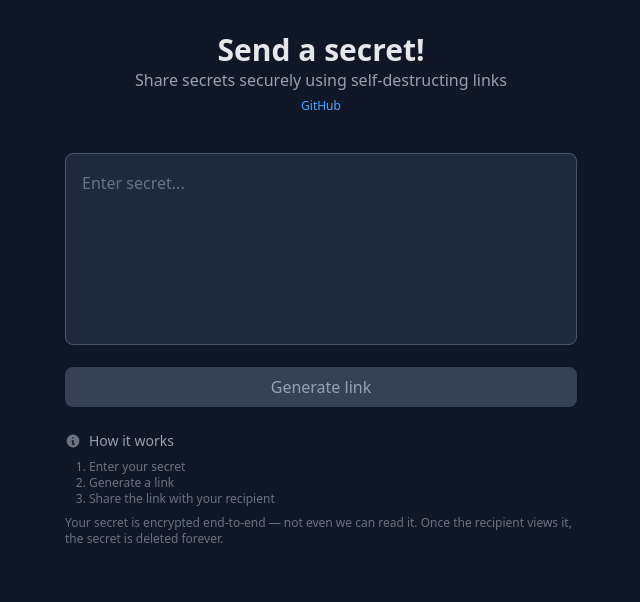
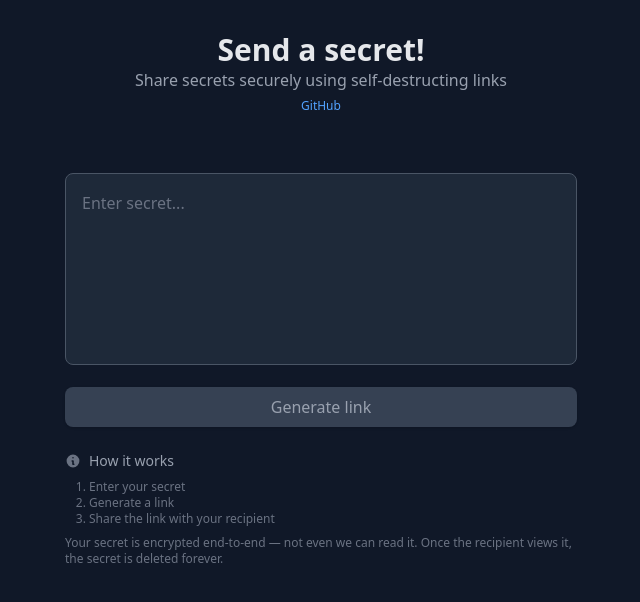
Before and after one commit to magarpratik/send-a-secret, a SvelteKit app in the folder frontend/: page / in a window 1280 px wide. Shown: the top 602 px of the page, without its empty margins (319-959 px from the left). Built offline with nearby package versions, Linux system fonts and the light colour scheme.

Commit message:
update CSS

```diff
--- a/frontend/src/routes/+page.svelte
+++ b/frontend/src/routes/+page.svelte
@@ -37,7 +37,7 @@
 	</div>
 
 	<div
-		class="flex w-full max-w-lg flex-1 flex-col items-center justify-center space-y-6 pb-20 sm:pb-50"
+		class="flex w-full max-w-lg flex-1 flex-col items-center justify-center space-y-6 pb-20 sm:pb-40"
 	>
 		<div class="w-full space-y-4">
 			<textarea
```
